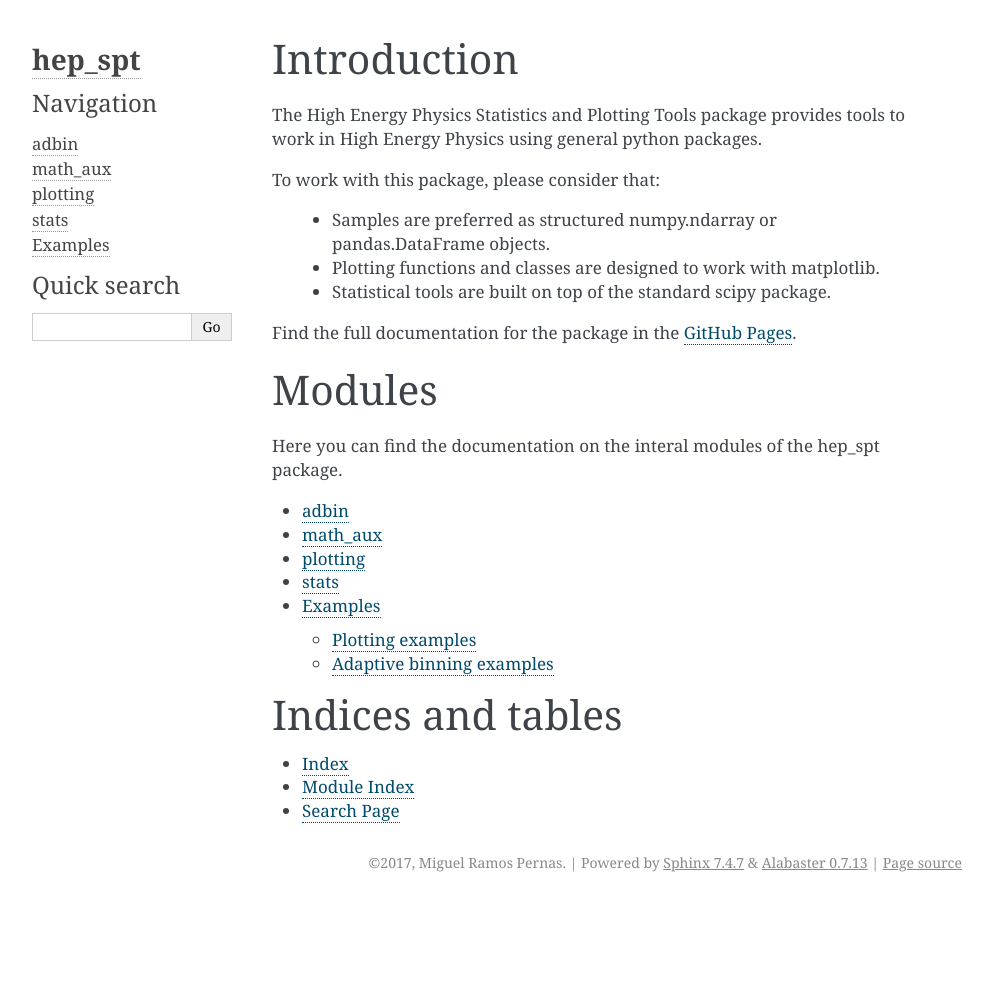
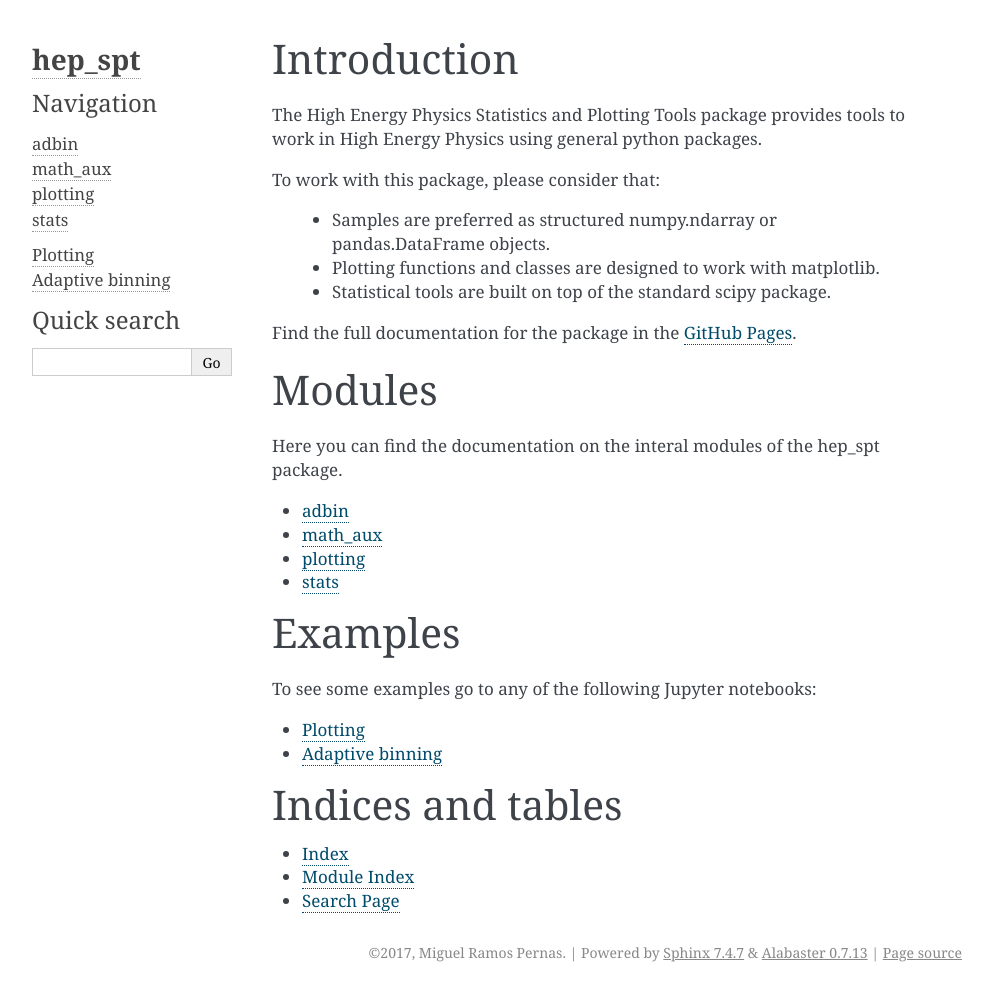
Before and after one commit to mramospe/hepspt, a Sphinx documentation site: the page built from docs/source/index.rst, in a window 1280 px wide. Shown: the whole page, without its empty margins (148-1140 px from the left). Built offline with Sphinx 7.4.7, drawn with Linux system fonts in a browser that asks for light colours; before the commit the page ends 902 px from its top, so only the background shows below that.

Commit message:
Update docs

```diff
--- a/docs/source/index.rst
+++ b/docs/source/index.rst
@@ -19,7 +19,17 @@ modules of the hep_spt package.
    plotting
    stats
 
-   examples
+Examples
+========
+
+To see some examples go to any of the following Jupyter notebooks:
+
+.. toctree::
+   :maxdepth: 2
+
+   notebooks/plotting
+   notebooks/adbin
+
 
 Indices and tables
 ==================
```
Also changed, not shown: docs/source/examples.rst (deleted, +0 -11 lines), docs/source/notebooks/adbin.ipynb, docs/source/notebooks/plotting.ipynb.
